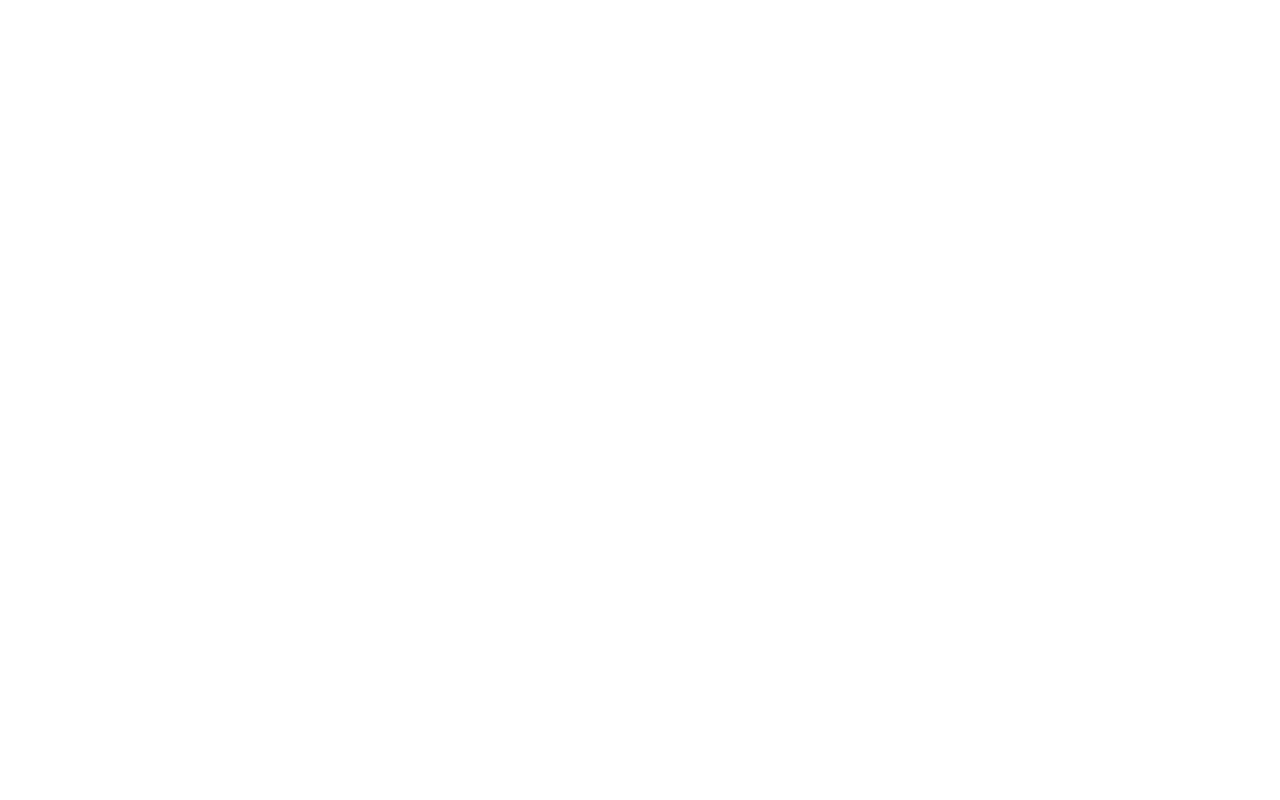
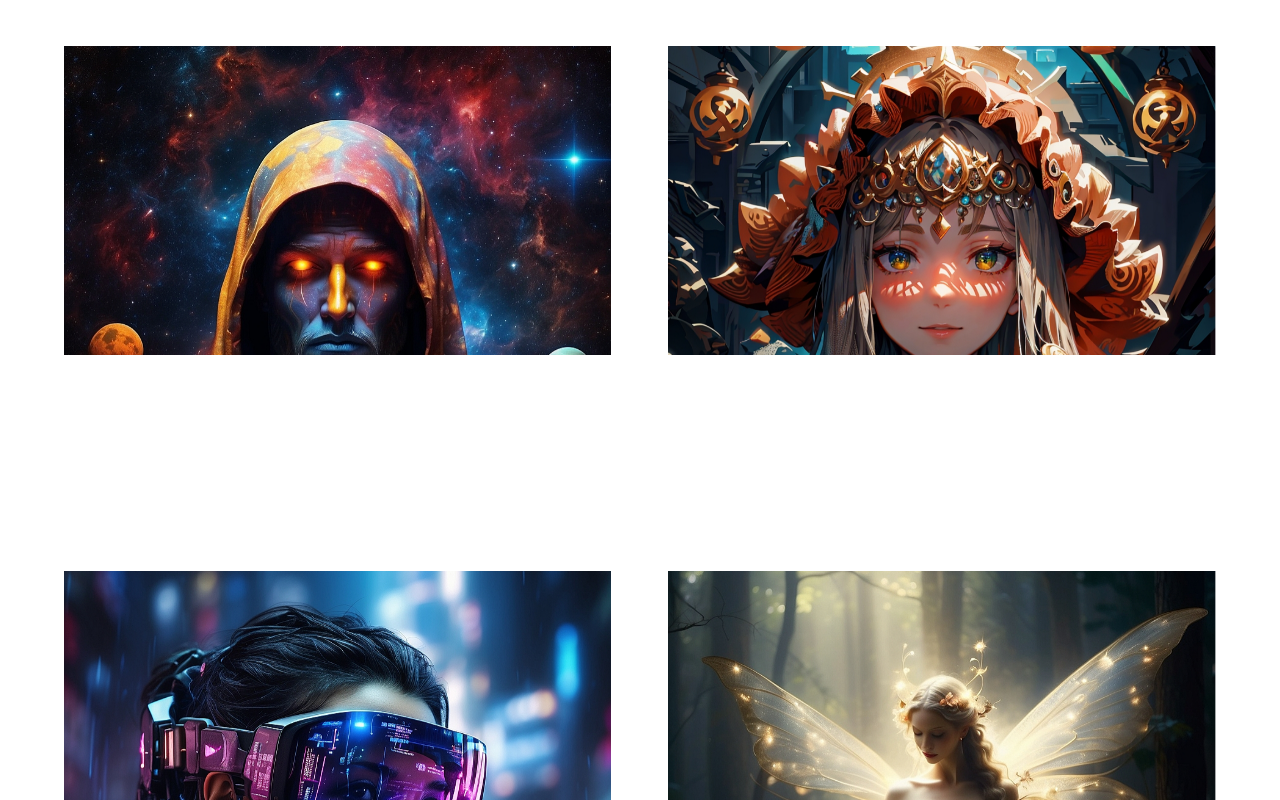
Before and after one commit to codewithandres/-84Implementing-Smooth-Scrolling-With-Vanilla-JavaScript, a plain HTML site: page index.html in a window 1280 px wide. Drawn offline with Linux system fonts and the light colour scheme.

Commit message:
mostramos las imagenes dinamicamente

```diff
--- a/css/index.css
+++ b/css/index.css
@@ -1,3 +1,7 @@
+:root {
+    --overflow: 40px;
+}
+
 * {
     margin: 0;
     padding: 0;
@@ -10,10 +14,10 @@ main {
     left: 0;
     width: 100%;
     height: 100vh;
-}
 
-.container {
+    & .container {
         position: absolute;
+        width: 90%;
         display: grid;
         grid-template-columns: 47.5% 47.5%;
         gap: 5%;
@@ -22,6 +26,9 @@ main {
         height: 2500px;
         will-change: transform;
     }
+}
+
+
 
 .item {
     position: relative;
@@ -36,11 +43,13 @@ main {
 }
 
 .img-wrap {
-    --overflow: 40px;
+    background-image: url(../assets/1.jpg);
+
     position: absolute;
     width: 100%;
-    height: calc(100% * (var(--overflow) * 2));
+    height: calc(100% + (var(--overflow) * 2));
     top: calc(-1 * var(--overflow));
+    left: 0;
     background-repeat: no-repeat;
     background-size: cover;
     will-change: transform;
--- a/js/app.js
+++ b/js/app.js
@@ -0,0 +1,15 @@
+let current = 0;
+let target = 0;
+let ease = 0.1;
+
+let windowWidth, containerHeight, imagenHeight, skewDif;
+
+const container = document.querySelector('.container');
+const images = [...document.querySelectorAll('.img-wrap')];
+
+images.map((imag, index) => {
+    imag.style.backgroundImage = `url(../assets/${index + 1}.jpg)`;
+    console.log(
+        (imag.style.backgroundImage = `url(../assets/${index + 1}.jpg)`)
+    );
+});
```
Also changed, not shown: index.html (+2 -1 lines), assets/1.jpg (added), assets/2.jpg (added), assets/3.jpg (added), assets/4.jpg (added), assets/5.jpg (added), assets/6.jpg (added), assets/8.jpg (added), 13 other files. Lines whose indentation alone changed are shown as unchanged.
